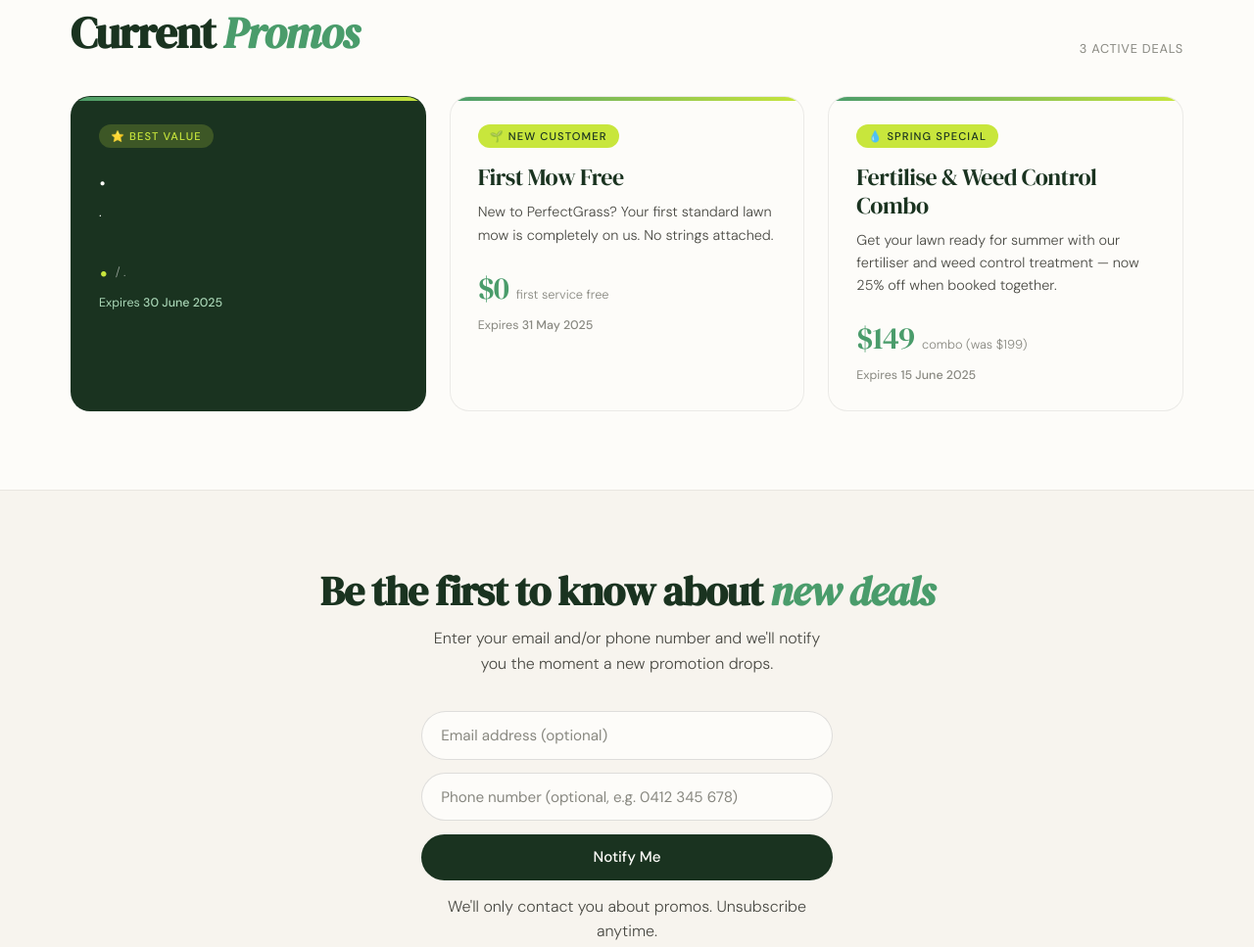
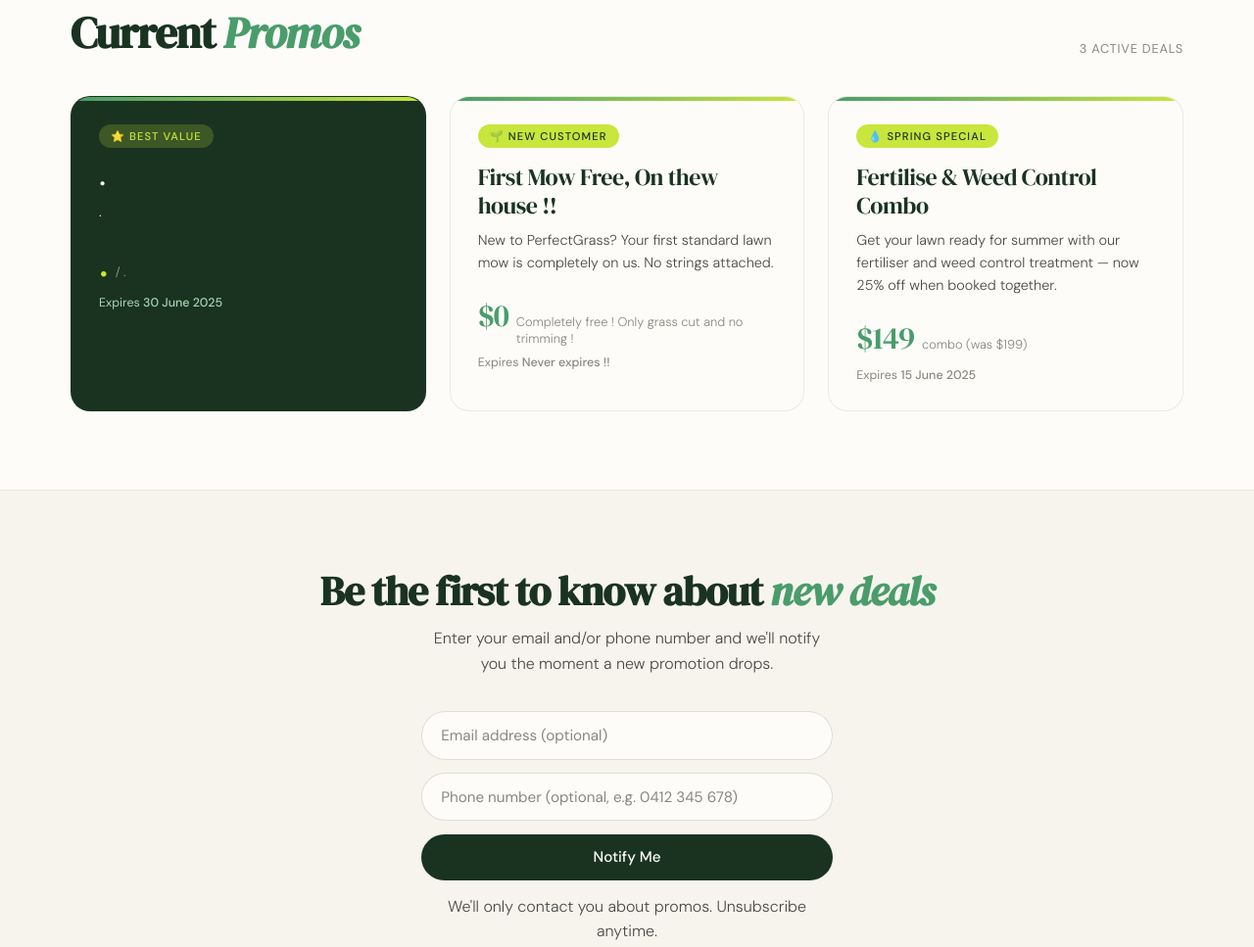
Before and after one commit to heroness9/email.promos, a website: page index.html in a window 1280 px wide. Shown: the part 871-1838 px from the top of the page at 98% size. Drawn offline with Linux system fonts and the light colour scheme.

Commit message:
Update index.html

```diff
--- a/index.html
+++ b/index.html
@@ -448,13 +448,13 @@
       <!-- DEAL 2 -->
       <div class="deal-card">
         <div class="deal-badge">🌱 New Customer</div>
-        <div class="deal-title">First Mow Free</div>
+        <div class="deal-title">First Mow Free, On thew house !!</div>
         <div class="deal-desc">New to PerfectGrass? Your first standard lawn mow is completely on us. No strings attached.</div>
         <div class="deal-price-row">
           <div class="deal-price">$0</div>
-          <div class="deal-price-note">first service free</div>
+          <div class="deal-price-note">Completely free ! Only grass cut and no trimming !</div>
         </div>
-        <div class="deal-expiry">Expires <strong>31 May 2025</strong></div>
+        <div class="deal-expiry">Expires <strong>Never expires !!</strong></div>
       </div>
 
       <!-- DEAL 3 -->
```
